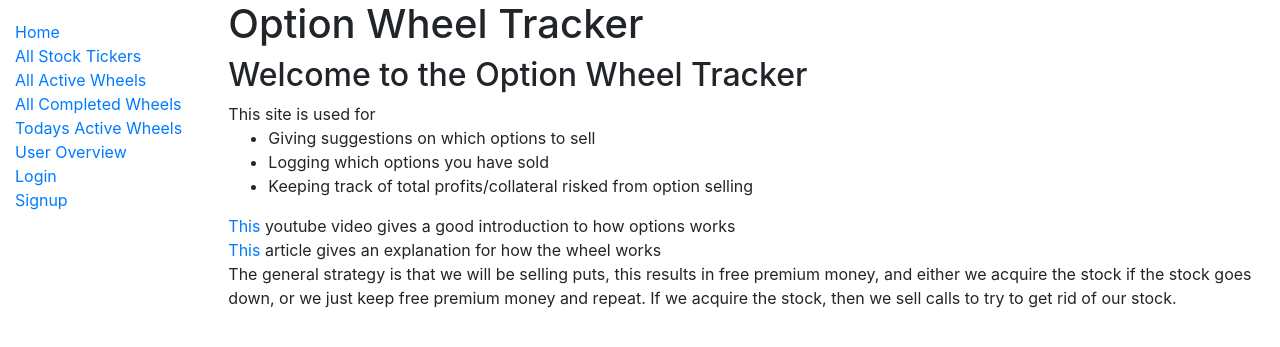
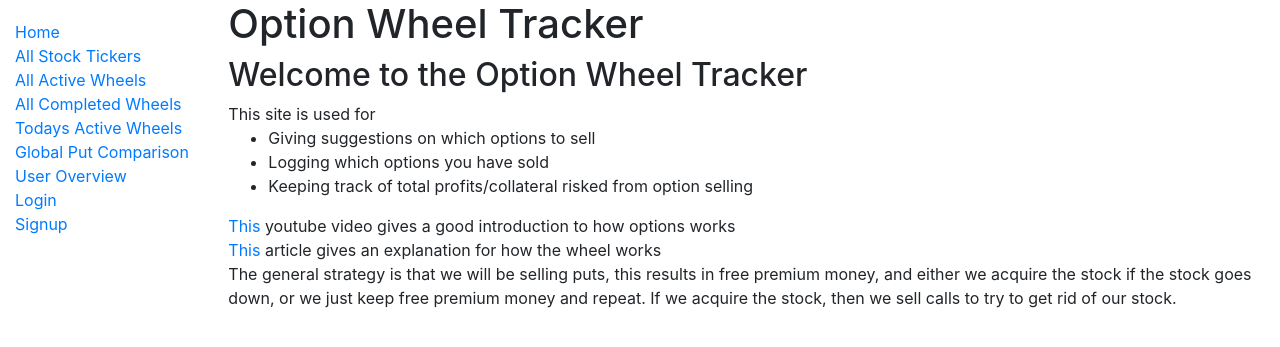
Before and after one commit to kacasey8/option_wheel_tracker, a Django app: page /catalog/ in a window 1280 px wide. Shown: the top 347 px of the page. Run offline with Django 3.2, Linux system fonts and the light colour scheme; some libraries are stand-ins or nearby versions.

Commit message:
revive global put comparison for subset of stocks

```diff
--- a/catalog/constants.py
+++ b/catalog/constants.py
@@ -4,3 +4,5 @@ MARKET_OPEN_HOUR = 6
 MARKET_CLOSE_HOUR = 13
 
 PAGE_CACHE = 60
+
+GLOBAL_TICKERS = ["TQQQ", "TNA", "FAS", "QQQ"]
--- a/catalog/schedule_async.py
+++ b/catalog/schedule_async.py
@@ -1,14 +1,43 @@
+import logging
+import time
+
 from django.core.cache import cache
 from rq import Queue
+
+from catalog.models import StockTicker
 from worker import conn
 
-from catalog.models import StockTicker
-
+from .constants import GLOBAL_TICKERS
 from .option_price_computation import get_put_stats_for_ticker
 
 GLOBAL_PUT_CACHE_KEY = "global_put_comparison"
 GLOBAL_PUT_TIMEOUT_SECONDS = 10 * 60
 GLOBAL_PUT_RUNNING_CACHE_KEY = "global_put_comparison_running"
+
+logger = logging.getLogger(__name__)
+
+
+def get_global_puts() -> list:
+    cache_key = "get_global_puts"
+    cached_result = cache.get(cache_key)
+    if cached_result is not None:
+        return cached_result
+    start = time.time()
+    tickers = StockTicker.objects.filter(name__in=GLOBAL_TICKERS)
+    put_stats = []
+    for ticker in tickers:
+        put_stats += get_put_stats_for_ticker(
+            ticker, maximum_option_days=5, options_per_day_to_consider=5
+        )["put_stats"]
+    result = sorted(
+        put_stats,
+        key=lambda put: put["annualized_rate_of_return_decimal"],
+        reverse=True,
+    )
+    cache.set(cache_key, result, GLOBAL_PUT_TIMEOUT_SECONDS)
+    elapsed = time.time() - start
+    logger.info(f"fetched global puts: {elapsed}")
+    return result
 
 
 def schedule_global_put_comparison_async():
--- a/catalog/templates/base_generic.html
+++ b/catalog/templates/base_generic.html
@@ -42,6 +42,7 @@
           <li><a href="{% url 'all-active-wheels' %}">All Active Wheels</a></li>
           <li><a href="{% url 'all-completed-wheels' %}">All Completed Wheels</a></li>
           <li><a href="{% url 'todays-active-wheels' %}">Todays Active Wheels</a></li>
+          <li><a href="{% url 'global-put-comparison' %}">Global Put Comparison</a></li>
           <li><a href="{% url 'users' %}">User Overview</a></li>
           {% if user.is_authenticated %}
             <li>User: {{ user.get_username }}</li>
--- a/catalog/templates/catalog/stockticker_list.html
+++ b/catalog/templates/catalog/stockticker_list.html
@@ -9,7 +9,7 @@
 
   {% if stockticker_list %}
     <div>
-      <a href="{% url 'global-put-comparison' %}">All Stock Put Options Combined</a> (will take time to load)
+      <a href="{% url 'global-put-comparison' %}">Global Put Comparison</a>
     </div>
     {% include '_ticker_table.html' %}
   {% else %}
--- a/catalog/templates/global_put_comparison.html
+++ b/catalog/templates/global_put_comparison.html
@@ -2,8 +2,10 @@
 
 {% block content %}
   <h1>Global Put Options</h1>
-  <div>Shows the put options on every stock in the database</div>
-  <a href="{% url 'tickers' %}">Back to stock list</a>
+  <div>
+    Shows the put options on selected stocks: <strong>{{ global_tickers }} </strong>
+  </div>
+  <a href="{% url 'tickers' %}">View All Stock Tickers</a>
   {% if permanently_unavailable is not None %}
     <div>This feature doesn't isn't supported right now, since it requires worker.py to be running.</div>
   {% elif unavailable is not None %}
--- a/catalog/views.py
+++ b/catalog/views.py
@@ -10,7 +10,6 @@ import pandas
 from django.contrib.auth.decorators import login_required
 from django.contrib.auth.mixins import LoginRequiredMixin
 from django.contrib.auth.models import User
-from django.core.cache import cache
 from django.db.models import Count, F, Q, Sum, fields
 from django.db.models.functions import Cast, Coalesce, Power, Round
 from django.http import HttpRequest, HttpResponse
@@ -29,7 +28,7 @@ from catalog.forms import (
 from catalog.models import Account, OptionPurchase, OptionWheel, StockTicker
 
 from .business_day_count import busday_count_inclusive
-from .constants import MARKET_OPEN_HOUR, PAGE_CACHE
+from .constants import GLOBAL_TICKERS, MARKET_OPEN_HOUR, PAGE_CACHE
 from .option_price_computation import (
     BUSINESS_DAYS_IN_YEAR,
     compute_annualized_rate_of_return,
@@ -38,7 +37,7 @@ from .option_price_computation import (
     get_earnings,
     get_put_stats_for_ticker,
 )
-from .schedule_async import GLOBAL_PUT_CACHE_KEY, schedule_global_put_comparison_async
+from .schedule_async import get_global_puts
 
 logger = logging.getLogger(__name__)
 
@@ -112,15 +111,9 @@ def signup_complete(request):
 
 def global_put_comparison(request):
     context = {}
-    cached_result = cache.get(GLOBAL_PUT_CACHE_KEY)
-    if cached_result is not None:
-        context["put_stats"] = cached_result
-        return render(request, "global_put_comparison.html", context=context)
-    try:
-        schedule_global_put_comparison_async()
-    except Exception:
-        context["permanently_unavailable"] = True
-    context["unavailable"] = True
+    result = get_global_puts()
+    context["put_stats"] = result
+    context["global_tickers"] = ", ".join(GLOBAL_TICKERS)
     return render(request, "global_put_comparison.html", context=context)
 
 
```
